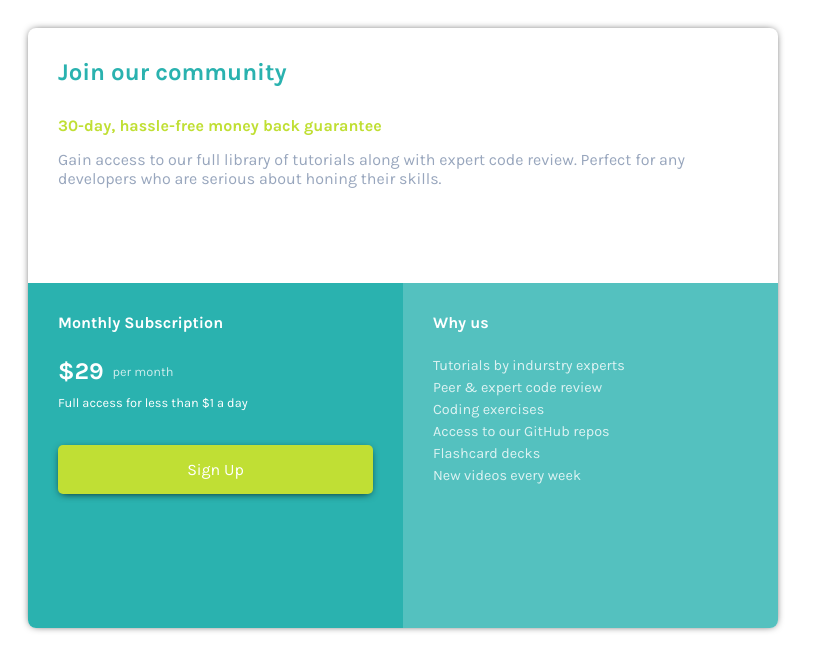
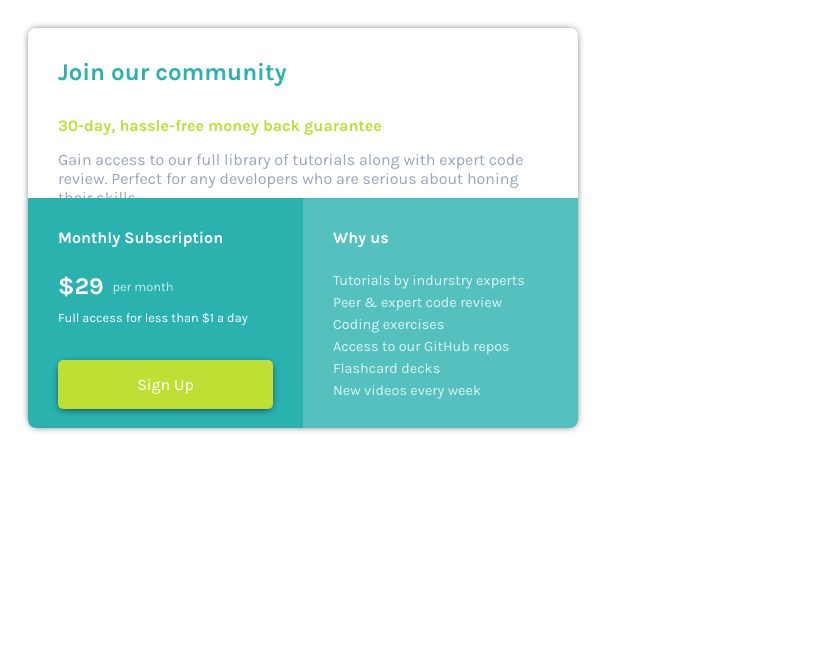
Before and after one commit to bailabaila/pricing-card-frontend-mentor-challenge, a plain HTML site: page index.html in a window 1280 px wide. Shown: the whole page, without its empty margins (0-821 px from the left). Drawn offline with Linux system fonts and the light colour scheme.

Commit message:
Update style.css

```diff
--- a/style.css
+++ b/style.css
@@ -17,8 +17,8 @@ h2, h4, p {
 }
 
 #card {
-  width: 750px;
-  height: 600px;
+  width: 550px;
+  height: 400px;
   box-shadow: 0px 0px 8px -3px #000000;
   border-radius: 8px;
   overflow: hidden;
```
